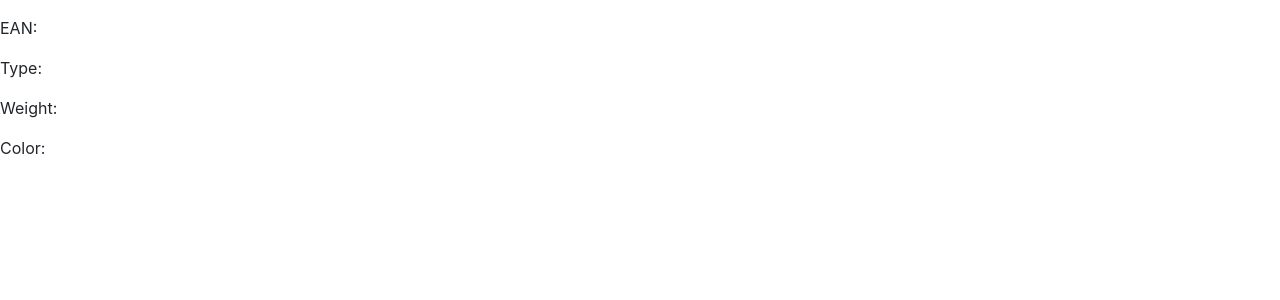
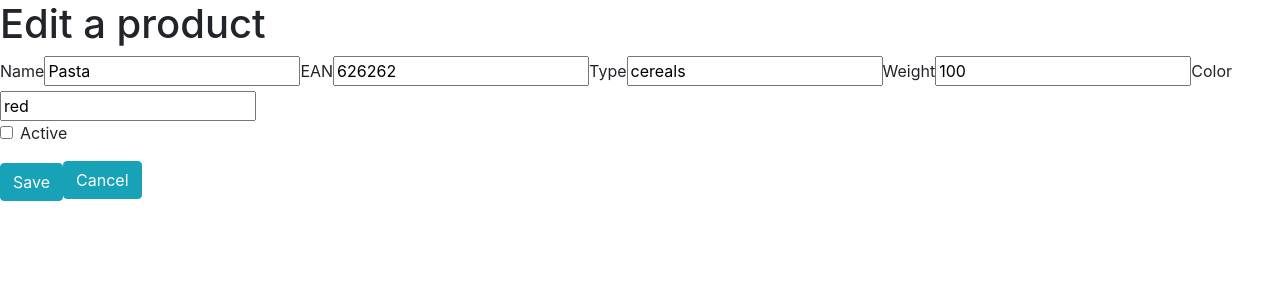
Before and after one commit to tomanomeike/talech-task, a React (Create React App) app: page /products/1/edit in a window 1280 px wide. Shown: the top 300 px of the page. Built offline with nearby package versions, Linux system fonts and the light colour scheme.

Commit message:
some changes

```diff
--- a/src/components/create/create.jsx
+++ b/src/components/create/create.jsx
@@ -1,57 +1,72 @@
 import React from 'react';
 import Button from 'react-bootstrap/Button';
+import { Link, Redirect } from 'react-router-dom';
 
+const Create = (props) => {
+  // const [newProduct, setNewProduct] = React.useState(
+  //   {
+  //   id: Math.floor(Math.random() * Math.floor(100000)),
+  //   name: props.name,
+  //   EAN: props.EAN,
+  //   type: props.type,
+  //   weight: props.weight,
+  //   color: props.color,
+  //   active: props.active
 
-const Create = props => {
-  const [newProduct, setNewProduct] = React.useState(
-    {
-    id: Math.floor(Math.random() * Math.floor(100000)),
-    name: props.name,
-    EAN: props.EAN,
-    type: props.type,
-    weight: props.weight,
-    color: props.color,
-    active: props.active
+  // }
 
-  }
+  // );
 
-  );
+  // const onChange = event => {
+  //   setNewProduct(event.target.value);
 
-  const onChange = event => {
-    setNewProduct(event.target.value);
+  // }
+  const [toProduct, setToProduct] = React.useState(false);
 
-  }
+  const onSubmit = e => {
+    e.preventDefault();
+    const products = JSON.parse(localStorage.getItem('products') || '[]');
 
+    const data = {
+      id: Math.floor(Math.random() * Math.floor(100000)),
+      name: e.target.name.value,
+      EAN: e.target.EAN.value,
+      type: e.target.type.value,
+      weight: e.target.weight.value,
+      color: e.target.color.value,
+      active: e.target.active.checked
+    };
+
+    products.unshift(data);
+    localStorage.setItem('products', JSON.stringify(products));
+    setToProduct(true);
+  };
 
   return (
     <div>
-      {/* {props ? <Redirect to='/products' /> : null} */}
-      <form onChange={onChange}>
+      {toProduct ? <Redirect to='/products' /> : null}
+      <h1>Create</h1>
+      <form onSubmit={onSubmit}>
         <label htmlFor='name'>Name</label>
-        <input type='text' name='name' value={props.name} />
+        <input type='text' name='name' />
         <label htmlFor='name'>EAN</label>
-        <input type='text' name='EAN' value={props.EAN}  />
+        <input type='text' name='EAN' />
         <label htmlFor='name'>Type</label>
-        <input type='text' name='type' value={props.type}/>
+        <input type='text' name='type' />
         <label htmlFor='name'>Weight</label>
-        <input type='text' name='weight' value={props.weight} />
+        <input type='text' name='weight' />
         <label htmlFor='name'>Color</label>
-        <input type='text' name='color' value={props.color}/>
+        <input type='text' name='color' />
         <div className='form-group form-check'>
-          <input
-            type='checkbox'
-            className='form-check-input'
-            name='active'
-            value={props.active}
-          />
+          <input type='checkbox' className='form-check-input' name='active' />
           <label className='form-check-label' htmlFor='active'>
             Active
           </label>
         </div>
-        <Button type='submit' className='btn btn-info mb-1' >
+        <Button type='submit' className='btn btn-info mb-1'>
           <span>Save</span>
         </Button>
-        <Button className='btn btn-info mb-1' onClick={props.history.goBack}>
+        <Button onClick={props.history.goBack} className='btn btn-info mb-1'>
           <span>Cancel</span>
         </Button>
       </form>
--- a/src/components/edit/edit.jsx
+++ b/src/components/edit/edit.jsx
@@ -1,4 +1,114 @@
-// import React, { useState, useEffect } from 'react';
+import React from 'react';
+import { useParams, Redirect } from 'react-router-dom';
+import Button from 'react-bootstrap/Button';
 
+const Edit = props => {
+  const { id } = useParams();
+  const [newProduct, setNewProduct] = React.useState(false);
+  const [inputValue, setInputValue] = React.useState({
+    name: '',
+    EAN: '',
+    type: '',
+    weight: '',
+    color: '',
+    active: ''
+  });
 
-//  export default Edit;
+  React.useEffect(() => {
+    const productList = JSON.parse(localStorage.getItem('products'));
+    const oneProduct = productList.filter(product => product.id === Number(id));
+    setInputValue(oneProduct[0]);
+  }, [id]);
+
+  const onSubmit = e => {
+    e.preventDefault();
+    const productList = JSON.parse(localStorage.getItem('products'));
+    const products = productList.filter(product => product.id !== Number(id));
+
+    const editedProduct = {
+      id,
+      ...inputValue
+    };
+
+    const editedProductList = [editedProduct, ...products];
+    localStorage.setItem('products', JSON.stringify(editedProductList));
+    setNewProduct(true);
+  };
+
+  const onChange = e => {
+    if (e.currentTarget.type === 'checkbox') {
+      setInputValue({
+        ...inputValue,
+        [e.currentTarget.name]: e.currentTarget.checked
+      });
+    } else
+      setInputValue({
+        ...inputValue,
+        [e.currentTarget.name]: e.currentTarget.value
+      });
+  };
+
+  return (
+    <>
+      {newProduct ? <Redirect to='/products' /> : null}
+      <h1>Edit a product</h1>
+      <form onSubmit={onSubmit}>
+        <label htmlFor='name'>Name</label>
+        <input
+          type='text'
+          name='name'
+          onChange={onChange}
+          value={inputValue.name}
+        />
+        <label htmlFor='name'>EAN</label>
+        <input
+          type='text'
+          name='EAN'
+          onChange={onChange}
+          value={inputValue.EAN}
+        />
+        <label htmlFor='name'>Type</label>
+        <input
+          type='text'
+          name='type'
+          onChange={onChange}
+          value={inputValue.type}
+        />
+        <label htmlFor='name'>Weight</label>
+        <input
+          type='text'
+          name='weight'
+          onChange={onChange}
+          value={inputValue.weight}
+        />
+        <label htmlFor='name'>Color</label>
+        <input
+          type='text'
+          name='color'
+          onChange={onChange}
+          value={inputValue.color}
+        />
+        <div className='form-group form-check'>
+          <input
+            type='checkbox'
+            className='form-check-input'
+            name='active'
+            onChange={onChange}
+          />
+          <label className='form-check-label' htmlFor='active'>
+            Active
+          </label>
+        </div>
+
+        <Button type='submit' className='btn btn-info'>
+          <span>Save</span>
+        </Button>
+
+        <Button className='btn btn-info mb-1' onClick={props.history.goBack}>
+          <span>Cancel</span>
+        </Button>
+      </form>
+    </>
+  );
+};
+export default Edit;
--- a/src/components/list/list.jsx
+++ b/src/components/list/list.jsx
@@ -3,23 +3,19 @@ import { Link, useParams } from 'react-router-dom';
 import Table from 'react-bootstrap/Table';
 import useProducts from '../../storage/use-products';
 
-
 const List = () => {
-  const { getProducts, deleteProduct, getProductById } = useProducts();
+  const { getProducts, deleteProduct } = useProducts();
   const [products, setProducts] = React.useState(getProducts());
 
-
-  const onDeleteProduct = (id) => {
+  const onDeleteProduct = id => {
     deleteProduct(id);
 
     setProducts(getProducts);
-  }
-
+  };
 
   return (
     <React.Fragment>
       <Table>
-
         <thead>
           <tr>
             <th>Name</th>
@@ -30,7 +26,6 @@ const List = () => {
             <th>Active</th>
             <th>Action</th>
           </tr>
-
         </thead>
 
         <tbody>
@@ -55,18 +50,23 @@ const List = () => {
                 <Link
                   className='btn btn-primary'
                   to={`/products/${product.id}/edit`}
+                  // to={`/products/edit`}
                 >
                   EDIT
                 </Link>{' '}
-           <button onClick={() => onDeleteProduct(product.id)} className='btn btn-danger'>DELETE</button>
+                <button
+                  onClick={() => onDeleteProduct(product.id)}
+                  className='btn btn-danger'
+                >
+                  DELETE
+                </button>
               </td>
             </tr>
           ))}
         </tbody>
       </Table>
- <Link  to={`/products/create`}>Create new</Link>
+      <Link to={`/products/create`}>Create new</Link>
     </React.Fragment>
-
   );
 };
 export default List;
--- a/src/components/show/show.jsx
+++ b/src/components/show/show.jsx
@@ -1,35 +1,38 @@
 import React from 'react';
-import {  useParams } from "react-router-dom";
+import { Link, useParams } from 'react-router-dom';
 import useProducts from '../../storage/use-products';
+import Button from 'react-bootstrap/Button';
+
+const Show = (props) => {
+  const { id } = useParams();
+  const [product, setProduct] = React.useState({});
+  const { getProductById } = useProducts();
 
 
+  React.useEffect(() => {
+    setProduct(getProductById(id));
+  }, [id]);
 
-
-const Show = () => {
-  const { id } = useParams();
   // React.useEffect(() => {
-  //   const productList = JSON.parse(localStorage.getItem("products"));
+  //   const productList = JSON.parse(localStorage.getItem('products'));
   //   const product = productList.filter(product => product.id === Number(id));
   //   setProduct(product[0]);
   // }, [id]);
 
-
-
-const [product, setProduct] = React.useState({})
-const {  getProductById } = useProducts();
-
-React.useEffect(() => {
-    setProduct(getProductById(id))
-}, [id])
-
   return (
     <div>
-         <h1 className="my-3">{product.name}</h1>
-          <p>EAN: {product.EAN}</p>
-          <p>Type: {product.type}</p>
-          <p>Weight: {product.weight}</p>
-          <p>Color: {product.color}</p>
+      <div>{product.name}</div>
+      <p>EAN: {product.EAN}</p>
+      <p>Type: {product.type}</p>
+      <p>Weight: {product.weight}</p>
+      <p>Color: {product.color}</p>
 
+      <Link className='btn btn-info' to={`/products/${id}/edit`}>
+        Edit product
+      </Link>
+      <Button className='btn btn-info mb-1' onClick={props.history.goBack}>
+          <span>Cancel</span>
+        </Button>
     </div>
   );
 };
--- a/src/index.js
+++ b/src/index.js
@@ -3,31 +3,23 @@ import ReactDOM from 'react-dom';
 import { BrowserRouter as Router, Route, Switch } from 'react-router-dom';
 import './index.css';
 import App from './App';
-import * as serviceWorker from './serviceWorker';
 import List from '../src/components/list/list';
-// import Edit from './components/edit';
 import Create from '../src/components/create/create';
 import Show from '../src/components/show/show';
-import Edit from '../src/components/edit/edit'
-
+import Edit from '../src/components/edit/edit';
 
 ReactDOM.render(
-<Router>
+  <Router>
     <div>
-
-      <Route component={App}  exact path="/" />
-      <Route component={List}  exact path="/products" />
-      <Route exact path="/products/create" render={(props) =>
-                <Create {...props} />
-            } />
-      <Route component={Show}  path="/products/:id" />
-      <Route component={Edit}   path="/:id/edit" />
-
-
+      <Switch>
+        <Route component={App} exact path='/' />
+        <Route component={List} exact path='/products' />
+        <Route component={Show} exact path='/products/:id' />
+        <Route component={Edit} exact path='/products/:id/edit' />
+        <Route component={Create} exact path='/products/create' />
+      </Switch>
     </div>
   </Router>,
 
-document.getElementById('root'));
-
-
-serviceWorker.unregister();
+  document.getElementById('root')
+);
--- a/src/storage/use-products.js
+++ b/src/storage/use-products.js
@@ -1,4 +1,4 @@
-import React from 'react';
+
 import localStorageClient from '../storage/client';
 
 const useProducts = () => {
@@ -19,11 +19,27 @@ const useProducts = () => {
         products.filter(product => product.id !== id)
       );
     },
-    getProductById: (id) =>  {
-      const productList = JSON.parse(localStorage.getItem("products"));
-      return productList.filter(product => product.id === Number(id));
-  }
+    // getProductById: id => {
+    //   const productList = JSON.parse(localStorage.getItem('products'));
+    //   return productList.filter(product => product.id === Number(id));
+    // }
+    getProductById: id => {
+      const products = localStorageClient.getData('products');
+     localStorageClient.setData(
+        'products',
+        products.filter(product => product.id === Number(id))
+      );
+
+
+      // return products.filter(product => product.id === Number(id));
+    }
   };
 };
 
 export default useProducts;
+
+// React.useEffect(() => {
+//   const productList = JSON.parse(localStorage.getItem('products'));
+//   const product = productList.filter(product => product.id === Number(id));
+//   setProduct(product[0]);
+// }, [id]);
```
Also changed, not shown: src/serviceWorker.js (deleted, +0 -141 lines), src/setupTests.js (deleted, +0 -5 lines), src/logo.svg (deleted). Lines whose indentation alone changed are shown as unchanged.
